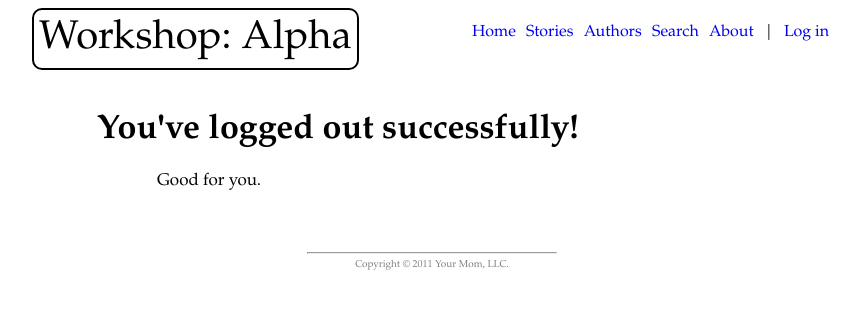
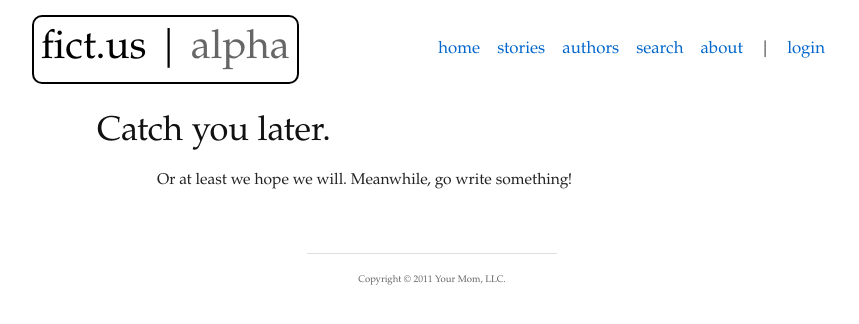
Before and after one commit to keithfancher/Workshop, a Django app: template templates/registration/logged_out.html in a window 1280 px wide. Shown: the top 324 px of the page, without its empty margins (208-1067 px from the left). Run offline with Django 3.2, Linux system fonts and the light colour scheme; the template is opened without the code that fills it, so the values that code supplies are empty.

Commit message:
a shitload of style changes

```diff
--- /dev/null
+++ b/static/blueprint/print.css
@@ -0,0 +1,29 @@
+/* -----------------------------------------------------------------------
+
+
+ Blueprint CSS Framework 1.0.1
+ http://blueprintcss.org
+
+   * Copyright (c) 2007-Present. See LICENSE for more info.
+   * See README for instructions on how to use Blueprint.
+   * For credits and origins, see AUTHORS.
+   * This is a compressed file. See the sources in the 'src' directory.
+
+----------------------------------------------------------------------- */
+
+/* print.css */
+body {line-height:1.5;font-family:"Helvetica Neue", Arial, Helvetica, sans-serif;color:#000;background:none;font-size:10pt;}
+.container {background:none;}
+hr {background:#ccc;color:#ccc;width:100%;height:2px;margin:2em 0;padding:0;border:none;}
+hr.space {background:#fff;color:#fff;visibility:hidden;}
+h1, h2, h3, h4, h5, h6 {font-family:"Helvetica Neue", Arial, "Lucida Grande", sans-serif;}
+code {font:.9em "Courier New", Monaco, Courier, monospace;}
+a img {border:none;}
+p img.top {margin-top:0;}
+blockquote {margin:1.5em;padding:1em;font-style:italic;font-size:.9em;}
+.small {font-size:.9em;}
+.large {font-size:1.1em;}
+.quiet {color:#999;}
+.hide {display:none;}
+a:link, a:visited {background:transparent;font-weight:700;text-decoration:underline;}
+a:link:after, a:visited:after {content:" (" attr(href) ")";font-size:90%;}
--- /dev/null
+++ b/static/blueprint/screen.css
@@ -0,0 +1,265 @@
+/* -----------------------------------------------------------------------
+
+
+ Blueprint CSS Framework 1.0.1
+ http://blueprintcss.org
+
+   * Copyright (c) 2007-Present. See LICENSE for more info.
+   * See README for instructions on how to use Blueprint.
+   * For credits and origins, see AUTHORS.
+   * This is a compressed file. See the sources in the 'src' directory.
+
+----------------------------------------------------------------------- */
+
+/* reset.css */
+html {margin:0;padding:0;border:0;}
+body, div, span, object, iframe, h1, h2, h3, h4, h5, h6, p, blockquote, pre, a, abbr, acronym, address, code, del, dfn, em, img, q, dl, dt, dd, ol, ul, li, fieldset, form, label, legend, table, caption, tbody, tfoot, thead, tr, th, td, article, aside, dialog, figure, footer, header, hgroup, nav, section {margin:0;padding:0;border:0;font-size:100%;font:inherit;vertical-align:baseline;}
+article, aside, details, figcaption, figure, dialog, footer, header, hgroup, menu, nav, section {display:block;}
+body {line-height:1.5;background:white;}
+table {border-collapse:separate;border-spacing:0;}
+caption, th, td {text-align:left;font-weight:normal;float:none !important;}
+table, th, td {vertical-align:middle;}
+blockquote:before, blockquote:after, q:before, q:after {content:'';}
+blockquote, q {quotes:"" "";}
+a img {border:none;}
+:focus {outline:0;}
+
+/* typography.css */
+html {font-size:100.01%;}
+body {font-size:75%;color:#222;background:#fff;font-family:"Helvetica Neue", Arial, Helvetica, sans-serif;}
+h1, h2, h3, h4, h5, h6 {font-weight:normal;color:#111;}
+h1 {font-size:3em;line-height:1;margin-bottom:0.5em;}
+h2 {font-size:2em;margin-bottom:0.75em;}
+h3 {font-size:1.5em;line-height:1;margin-bottom:1em;}
+h4 {font-size:1.2em;line-height:1.25;margin-bottom:1.25em;}
+h5 {font-size:1em;font-weight:bold;margin-bottom:1.5em;}
+h6 {font-size:1em;font-weight:bold;}
+h1 img, h2 img, h3 img, h4 img, h5 img, h6 img {margin:0;}
+p {margin:0 0 1.5em;}
+.left {float:left !important;}
+p .left {margin:1.5em 1.5em 1.5em 0;padding:0;}
+.right {float:right !important;}
+p .right {margin:1.5em 0 1.5em 1.5em;padding:0;}
+a:focus, a:hover {color:#09f;}
+a {color:#06c;text-decoration:underline;}
+blockquote {margin:1.5em;color:#666;font-style:italic;}
+strong, dfn {font-weight:bold;}
+em, dfn {font-style:italic;}
+sup, sub {line-height:0;}
+abbr, acronym {border-bottom:1px dotted #666;}
+address {margin:0 0 1.5em;font-style:italic;}
+del {color:#666;}
+pre {margin:1.5em 0;white-space:pre;}
+pre, code, tt {font:1em 'andale mono', 'lucida console', monospace;line-height:1.5;}
+li ul, li ol {margin:0;}
+ul, ol {margin:0 1.5em 1.5em 0;padding-left:1.5em;}
+ul {list-style-type:disc;}
+ol {list-style-type:decimal;}
+dl {margin:0 0 1.5em 0;}
+dl dt {font-weight:bold;}
+dd {margin-left:1.5em;}
+table {margin-bottom:1.4em;width:100%;}
+th {font-weight:bold;}
+thead th {background:#c3d9ff;}
+th, td, caption {padding:4px 10px 4px 5px;}
+tbody tr:nth-child(even) td, tbody tr.even td {background:#e5ecf9;}
+tfoot {font-style:italic;}
+caption {background:#eee;}
+.small {font-size:.8em;margin-bottom:1.875em;line-height:1.875em;}
+.large {font-size:1.2em;line-height:2.5em;margin-bottom:1.25em;}
+.hide {display:none;}
+.quiet {color:#666;}
+.loud {color:#000;}
+.highlight {background:#ff0;}
+.added {background:#060;color:#fff;}
+.removed {background:#900;color:#fff;}
+.first {margin-left:0;padding-left:0;}
+.last {margin-right:0;padding-right:0;}
+.top {margin-top:0;padding-top:0;}
+.bottom {margin-bottom:0;padding-bottom:0;}
+
+/* forms.css */
+label {font-weight:bold;}
+fieldset {padding:0 1.4em 1.4em 1.4em;margin:0 0 1.5em 0;border:1px solid #ccc;}
+legend {font-weight:bold;font-size:1.2em;margin-top:-0.2em;margin-bottom:1em;}
+fieldset, #IE8#HACK {padding-top:1.4em;}
+legend, #IE8#HACK {margin-top:0;margin-bottom:0;}
+input[type=text], input[type=password], input[type=url], input[type=email], input.text, input.title, textarea {background-color:#fff;border:1px solid #bbb;color:#000;}
+input[type=text]:focus, input[type=password]:focus, input[type=url]:focus, input[type=email]:focus, input.text:focus, input.title:focus, textarea:focus {border-color:#666;}
+select {background-color:#fff;border-width:1px;border-style:solid;}
+input[type=text], input[type=password], input[type=url], input[type=email], input.text, input.title, textarea, select {margin:0.5em 0;}
+input.text, input.title {width:300px;padding:5px;}
+input.title {font-size:1.5em;}
+textarea {width:390px;height:250px;padding:5px;}
+form.inline {line-height:3;}
+form.inline p {margin-bottom:0;}
+.error, .alert, .notice, .success, .info {padding:0.8em;margin-bottom:1em;border:2px solid #ddd;}
+.error, .alert {background:#fbe3e4;color:#8a1f11;border-color:#fbc2c4;}
+.notice {background:#fff6bf;color:#514721;border-color:#ffd324;}
+.success {background:#e6efc2;color:#264409;border-color:#c6d880;}
+.info {background:#d5edf8;color:#205791;border-color:#92cae4;}
+.error a, .alert a {color:#8a1f11;}
+.notice a {color:#514721;}
+.success a {color:#264409;}
+.info a {color:#205791;}
+
+/* grid.css */
+.container {width:950px;margin:0 auto;}
+.showgrid {background:url(src/grid.png);}
+.column, .span-1, .span-2, .span-3, .span-4, .span-5, .span-6, .span-7, .span-8, .span-9, .span-10, .span-11, .span-12, .span-13, .span-14, .span-15, .span-16, .span-17, .span-18, .span-19, .span-20, .span-21, .span-22, .span-23, .span-24 {float:left;margin-right:10px;}
+.last {margin-right:0;}
+.span-1 {width:30px;}
+.span-2 {width:70px;}
+.span-3 {width:110px;}
+.span-4 {width:150px;}
+.span-5 {width:190px;}
+.span-6 {width:230px;}
+.span-7 {width:270px;}
+.span-8 {width:310px;}
+.span-9 {width:350px;}
+.span-10 {width:390px;}
+.span-11 {width:430px;}
+.span-12 {width:470px;}
+.span-13 {width:510px;}
+.span-14 {width:550px;}
+.span-15 {width:590px;}
+.span-16 {width:630px;}
+.span-17 {width:670px;}
+.span-18 {width:710px;}
+.span-19 {width:750px;}
+.span-20 {width:790px;}
+.span-21 {width:830px;}
+.span-22 {width:870px;}
+.span-23 {width:910px;}
+.span-24 {width:950px;margin-right:0;}
+input.span-1, textarea.span-1, input.span-2, textarea.span-2, input.span-3, textarea.span-3, input.span-4, textarea.span-4, input.span-5, textarea.span-5, input.span-6, textarea.span-6, input.span-7, textarea.span-7, input.span-8, textarea.span-8, input.span-9, textarea.span-9, input.span-10, textarea.span-10, input.span-11, textarea.span-11, input.span-12, textarea.span-12, input.span-13, textarea.span-13, input.span-14, textarea.span-14, input.span-15, textarea.span-15, input.span-16, textarea.span-16, input.span-17, textarea.span-17, input.span-18, textarea.span-18, input.span-19, textarea.span-19, input.span-20, textarea.span-20, input.span-21, textarea.span-21, input.span-22, textarea.span-22, input.span-23, textarea.span-23, input.span-24, textarea.span-24 {border-left-width:1px;border-right-width:1px;padding-left:5px;padding-right:5px;}
+input.span-1, textarea.span-1 {width:18px;}
+input.span-2, textarea.span-2 {width:58px;}
+input.span-3, textarea.span-3 {width:98px;}
+input.span-4, textarea.span-4 {width:138px;}
+input.span-5, textarea.span-5 {width:178px;}
+input.span-6, textarea.span-6 {width:218px;}
+input.span-7, textarea.span-7 {width:258px;}
+input.span-8, textarea.span-8 {width:298px;}
+input.span-9, textarea.span-9 {width:338px;}
+input.span-10, textarea.span-10 {width:378px;}
+input.span-11, textarea.span-11 {width:418px;}
+input.span-12, textarea.span-12 {width:458px;}
+input.span-13, textarea.span-13 {width:498px;}
+input.span-14, textarea.span-14 {width:538px;}
+input.span-15, textarea.span-15 {width:578px;}
+input.span-16, textarea.span-16 {width:618px;}
+input.span-17, textarea.span-17 {width:658px;}
+input.span-18, textarea.span-18 {width:698px;}
+input.span-19, textarea.span-19 {width:738px;}
+input.span-20, textarea.span-20 {width:778px;}
+input.span-21, textarea.span-21 {width:818px;}
+input.span-22, textarea.span-22 {width:858px;}
+input.span-23, textarea.span-23 {width:898px;}
+input.span-24, textarea.span-24 {width:938px;}
+.append-1 {padding-right:40px;}
+.append-2 {padding-right:80px;}
+.append-3 {padding-right:120px;}
+.append-4 {padding-right:160px;}
+.append-5 {padding-right:200px;}
+.append-6 {padding-right:240px;}
+.append-7 {padding-right:280px;}
+.append-8 {padding-right:320px;}
+.append-9 {padding-right:360px;}
+.append-10 {padding-right:400px;}
+.append-11 {padding-right:440px;}
+.append-12 {padding-right:480px;}
+.append-13 {padding-right:520px;}
+.append-14 {padding-right:560px;}
+.append-15 {padding-right:600px;}
+.append-16 {padding-right:640px;}
+.append-17 {padding-right:680px;}
+.append-18 {padding-right:720px;}
+.append-19 {padding-right:760px;}
+.append-20 {padding-right:800px;}
+.append-21 {padding-right:840px;}
+.append-22 {padding-right:880px;}
+.append-23 {padding-right:920px;}
+.prepend-1 {padding-left:40px;}
+.prepend-2 {padding-left:80px;}
+.prepend-3 {padding-left:120px;}
+.prepend-4 {padding-left:160px;}
+.prepend-5 {padding-left:200px;}
+.prepend-6 {padding-left:240px;}
+.prepend-7 {padding-left:280px;}
+.prepend-8 {padding-left:320px;}
+.prepend-9 {padding-left:360px;}
+.prepend-10 {padding-left:400px;}
+.prepend-11 {padding-left:440px;}
+.prepend-12 {padding-left:480px;}
+.prepend-13 {padding-left:520px;}
+.prepend-14 {padding-left:560px;}
+.prepend-15 {padding-left:600px;}
+.prepend-16 {padding-left:640px;}
+.prepend-17 {padding-left:680px;}
+.prepend-18 {padding-left:720px;}
+.prepend-19 {padding-left:760px;}
+.prepend-20 {padding-left:800px;}
+.prepend-21 {padding-left:840px;}
+.prepend-22 {padding-left:880px;}
+.prepend-23 {padding-left:920px;}
+.border {padding-right:4px;margin-right:5px;border-right:1px solid #ddd;}
+.colborder {padding-right:24px;margin-right:25px;border-right:1px solid #ddd;}
+.pull-1 {margin-left:-40px;}
+.pull-2 {margin-left:-80px;}
+.pull-3 {margin-left:-120px;}
+.pull-4 {margin-left:-160px;}
+.pull-5 {margin-left:-200px;}
+.pull-6 {margin-left:-240px;}
+.pull-7 {margin-left:-280px;}
+.pull-8 {margin-left:-320px;}
+.pull-9 {margin-left:-360px;}
+.pull-10 {margin-left:-400px;}
+.pull-11 {margin-left:-440px;}
+.pull-12 {margin-left:-480px;}
+.pull-13 {margin-left:-520px;}
+.pull-14 {margin-left:-560px;}
+.pull-15 {margin-left:-600px;}
+.pull-16 {margin-left:-640px;}
+.pull-17 {margin-left:-680px;}
+.pull-18 {margin-left:-720px;}
+.pull-19 {margin-left:-760px;}
+.pull-20 {margin-left:-800px;}
+.pull-21 {margin-left:-840px;}
+.pull-22 {margin-left:-880px;}
+.pull-23 {margin-left:-920px;}
+.pull-24 {margin-left:-960px;}
+.pull-1, .pull-2, .pull-3, .pull-4, .pull-5, .pull-6, .pull-7, .pull-8, .pull-9, .pull-10, .pull-11, .pull-12, .pull-13, .pull-14, .pull-15, .pull-16, .pull-17, .pull-18, .pull-19, .pull-20, .pull-21, .pull-22, .pull-23, .pull-24 {float:left;position:relative;}
+.push-1 {margin:0 -40px 1.5em 40px;}
+.push-2 {margin:0 -80px 1.5em 80px;}
+.push-3 {margin:0 -120px 1.5em 120px;}
+.push-4 {margin:0 -160px 1.5em 160px;}
+.push-5 {margin:0 -200px 1.5em 200px;}
+.push-6 {margin:0 -240px 1.5em 240px;}
+.push-7 {margin:0 -280px 1.5em 280px;}
+.push-8 {margin:0 -320px 1.5em 320px;}
+.push-9 {margin:0 -360px 1.5em 360px;}
+.push-10 {margin:0 -400px 1.5em 400px;}
+.push-11 {margin:0 -440px 1.5em 440px;}
+.push-12 {margin:0 -480px 1.5em 480px;}
+.push-13 {margin:0 -520px 1.5em 520px;}
+.push-14 {margin:0 -560px 1.5em 560px;}
+.push-15 {margin:0 -600px 1.5em 600px;}
+.push-16 {margin:0 -640px 1.5em 640px;}
+.push-17 {margin:0 -680px 1.5em 680px;}
+.push-18 {margin:0 -720px 1.5em 720px;}
+.push-19 {margin:0 -760px 1.5em 760px;}
+.push-20 {margin:0 -800px 1.5em 800px;}
+.push-21 {margin:0 -840px 1.5em 840px;}
+.push-22 {margin:0 -880px 1.5em 880px;}
+.push-23 {margin:0 -920px 1.5em 920px;}
+.push-24 {margin:0 -960px 1.5em 960px;}
+.push-1, .push-2, .push-3, .push-4, .push-5, .push-6, .push-7, .push-8, .push-9, .push-10, .push-11, .push-12, .push-13, .push-14, .push-15, .push-16, .push-17, .push-18, .push-19, .push-20, .push-21, .push-22, .push-23, .push-24 {float:left;position:relative;}
+div.prepend-top, .prepend-top {margin-top:1.5em;}
+div.append-bottom, .append-bottom {margin-bottom:1.5em;}
+.box {padding:1.5em;margin-bottom:1.5em;background:#e5eCf9;}
+hr {background:#ddd;color:#ddd;clear:both;float:none;width:100%;height:1px;margin:0 0 17px;border:none;}
+hr.space {background:#fff;color:#fff;visibility:hidden;}
+.clearfix:after, .container:after {content:"\0020";display:block;height:0;clear:both;visibility:hidden;overflow:hidden;}
+.clearfix, .container {display:block;}
+.clear {clear:both;}
--- a/static/style.css
+++ b/static/style.css
@@ -1,43 +1,38 @@
+/*
+ * main layout shit
+ */
 body {
 /*            font-family: verdana, sans-serif; */
     font-family: 'Palatino', 'Palatino Linotype', 'Georgia', serif;
-    font-size: 17px;
+/*    font-size: 17px; */
+}
+
+section {
+    font-size: 130%;
 }
 
 h1 {
+    font-size: 220%;
 }
 
 h2, h3 {
-    font-weight: 400;
-}
-
-li {
-    margin-top: 15px;
-}
-
-a:link {
-    text-decoration: none;
-}
-
-a:visited {
-    color: blue;
-    text-decoration: none;
-}
-
-a:hover {
-    text-decoration: underline;
+    font-size: 160%;
 }
 
 #main_header {
     float: left;
     font-size: 40px;
     border: 2px solid black;
-    padding: 5px;
+    padding-top: 2px;
+    padding-bottom: 3px;
+    padding-left: 7px;
+    padding-right: 7px;
 }
 
 #main_header a {
     color: black;
 }
+
 #main_header a:hover {
     text-decoration: none;
 }
@@ -46,39 +41,36 @@ a:hover {
     float: right;
     margin: 0;
     padding: 0;
-    margin-top: 15px;
+    margin-top: 22px;
 }
 
 #navbar li {
-    font-size: 16px;
+    font-size: 140%;
     list-style-type: none;
     display: inline-block;
-    padding-left: 3px;
-    padding-right: 3px;
+    padding-left: 7px;
+    padding-right: 7px;
     margin: 0;
 }
 
-#outer_container {
+.container {
     width: 800px;
-    margin-left: auto;
-    margin-right: auto;
+    margin-top: 15px;
 }
 
 #main_content {
     width: 550px;
     margin-left: auto;
     margin-right: auto;
-    padding-top: 80px;
+    padding-top: 100px;
 }
 
 #footer {
-    font-size: 10px;
     width: 250px;
     margin-left: auto;
     margin-right: auto;
     margin-top: 60px;
     text-align: center;
-    color: gray;
 }
 
 .page_title {
@@ -86,43 +78,71 @@ a:hover {
     margin-left: -60px; /* cheater! */
 }
 
+
+/*
+ * links
+ */
+a {
+    text-decoration: none;
+}
+
+a:link {
+    text-decoration: none;
+}
+
+a:visited {
+/*    color: blue; */
+    text-decoration: none;
+}
+
+a:hover {
+    text-decoration: none;
+}
+
+
+/*
+ * story, author, profile shit
+ */
 .author_name {
     font-style: italic;
-    font-size: 23px;
+    font-size: 150%;
 }
 
 .story_text {
-    font-size: 16px;
-/*            font-family: monospace; */
-    line-height: 1.4em;
+    font-size: 93%;
+    line-height: 1.6em;
 }
 
 .story_par {
-    margin-top: 20px;
+/*    margin-top: 20px;  */
 }
 
 .story_list li {
     margin-top: 15px;
-/*            font-size: 14px; */
+    font-size: 95%;
 }
 
 .edit_story {
     font-style: italic;
-    font-size: 15px;
+    font-size: 90%;
 }
 
 .edit_profile {
     font-style: italic;
-    font-size: 15px;
+    font-size: 90%;
     float: right;
 }
 
 .add_story {
     font-style: italic;
-    font-size: 15px;
+    font-size: 90%;
     float: right;
 }
 
+
+/*
+ * comments
+ */
 .comment_break {
     width: 70%;
     margin-top: 50px;
@@ -146,6 +166,10 @@ p.comment_time {
     font-size: 12px;
 }
 
+
+/*
+ * make stuff round!
+ */
 .round {
     -moz-border-radius:    10px;
     -webkit-border-radius: 10px;
--- a/templates/about.html
+++ b/templates/about.html
@@ -2,7 +2,7 @@
 
 {% block title %}About{% endblock %}
 
-{% block heading %}About this bullshit{% endblock %}
+{% block heading %}About fict.us.{% endblock %}
 
 {% block content %}
 
--- a/templates/authors/index.html
+++ b/templates/authors/index.html
@@ -1,8 +1,8 @@
 {% extends "base.html" %}
 
-{% block title %}View some authors{% endblock %}
+{% block title %}Browse authors{% endblock %}
 
-{% block heading %}Authors, man{% endblock %}
+{% block heading %}Browse all authors.{% endblock %}
 
 {% block content %}
 
--- a/templates/base.html
+++ b/templates/base.html
@@ -2,32 +2,40 @@
 <html lang="en">
 <head>
     <meta charset="utf-8">
-    <title>Workshop | {% block title %}{% endblock %}</title>
+    <title>fict.us | {% block title %}{% endblock %}</title>
+    <link rel="stylesheet" href="/static/blueprint/screen.css" type="text/css" media="screen, projection">
+    <link rel="stylesheet" href="/static/blueprint/print.css" type="text/css" media="print">
+    <!--[if lt IE 8]>
+        <link rel="stylesheet" href="/static/blueprint/ie.css" type="text/css" media="screen, projection">
+    <![endif]-->
     <link rel="stylesheet" type="text/css" href="/static/style.css">
 </head>
 <body>
 
-<div id="outer_container">
+<div class="container">
 
+    <header>
         <div id="main_header" class="round">
-        <a href="/">Workshop: Alpha</a>
+          <a href="/">fict.us | <span class="quiet">alpha</span></a>
         </div>
 
         <ul id="navbar">
-        <li><a href="/">Home</a></li>
-        <li><a href="/stories/">Stories</a></li>
-        <li><a href="/authors/">Authors</a></li>
-        <li><a href="/search/">Search</a></li>
-        <li><a href="/about/">About</a></li>
+            <li><a href="/">home</a></li>
+            <li><a href="/stories/">stories</a></li>
+            <li><a href="/authors/">authors</a></li>
+            <li><a href="/search/">search</a></li>
+            <li><a href="/about/">about</a></li>
             <li> | </li>
             {% if user.is_authenticated %}
-            <li><a href="/profile/">Profile</a></li>
-            <li><a href="/logout/">Log out</a></li>
+                <li><a href="/profile/">profile</a></li>
+                <li><a href="/logout/">logout</a></li>
             {% else %}
-            <li><a href="/login/">Log in</a></li>
+                <li><a href="/login/">login</a></li>
             {% endif %}
         </ul>
+    </header>
 
+    <section>
         <div id="main_content">
 
         <h1 class="page_title">{% block heading %}{% endblock %}</h1>
@@ -35,14 +43,16 @@
         {% block content %}{% endblock %}
 
         </div> <!-- main_content -->
+    </section>
 
-    {% block footer %}
-    <div id="footer">
+    <footer>
+        <div id="footer" class="small quiet">
             <hr>
             Copyright &copy; 2011 Your Mom, LLC.
         </div>
+    </footer>
 
-</div> <!-- outer container -->
-    {% endblock %}
+</div> <!-- container -->
+
 </body>
 </html>
--- a/templates/index.html
+++ b/templates/index.html
@@ -2,7 +2,7 @@
 
 {% block title %}Home{% endblock %}
 
-{% block heading %}Time for workshopping?!{% endblock %}
+{% block heading %}Workshop your fucking heart out.{% endblock %}
 
 {% block content %}
 
--- a/templates/registration/logged_out.html
+++ b/templates/registration/logged_out.html
@@ -2,10 +2,10 @@
 
 {% block title %}Logged out{% endblock %}
 
-{% block heading %}You've logged out successfully!{% endblock %}
+{% block heading %}Catch you later.{% endblock %}
 
 {% block content %}
 
-Good for you.
+Or at least we hope we will. Meanwhile, go write something!
 
 {% endblock %}
--- a/templates/registration/login.html
+++ b/templates/registration/login.html
@@ -2,7 +2,7 @@
 
 {% block title %}Log in{% endblock %}
 
-{% block heading %}Log in already{% endblock %}
+{% block heading %}Log in{% endblock %}
 
 {% block content %}
 
@@ -10,6 +10,7 @@
         <p class="error">Sorry, that's not a valid username or password</p>
     {% endif %}
 
+    <p>
     <form action="" method="post">
         <label for="username">User name:</label>
         <input type="text" name="username" value="" id="username">
@@ -19,6 +20,7 @@
         <input type="submit" value="Log In" />
         <input type="hidden" name="next" value="{{ next|escape }}" />
     </form>
+    </p>
 
     <p>
     What, you're not registered? Click <a href="/register/">here</a> then, and
--- a/templates/search_form.html
+++ b/templates/search_form.html
@@ -2,7 +2,7 @@
 
 {% block title %}Search{% endblock %}
 
-{% block heading %}Search stories and authors{% endblock %}
+{% block heading %}Search stories and authors.{% endblock %}
 
 {% block content %}
 
```
Also changed, not shown: static/blueprint/ie.css (added, +36 -0 lines), templates/authors/show.html (+4 -4 lines), templates/registration/profile.html (+6 -6 lines), templates/stories/index.html (+2 -2 lines), templates/stories/show.html (+6 -4 lines). Lines whose indentation alone changed are shown as unchanged.
